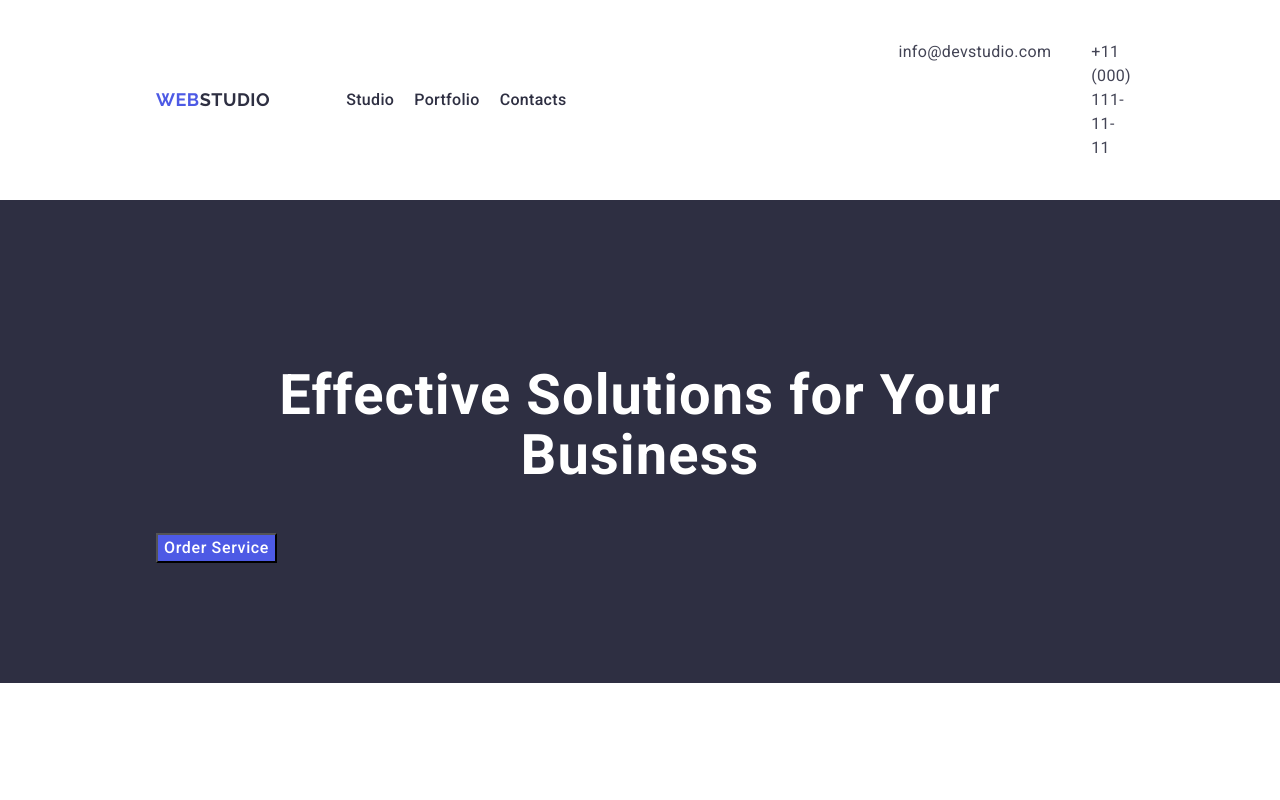
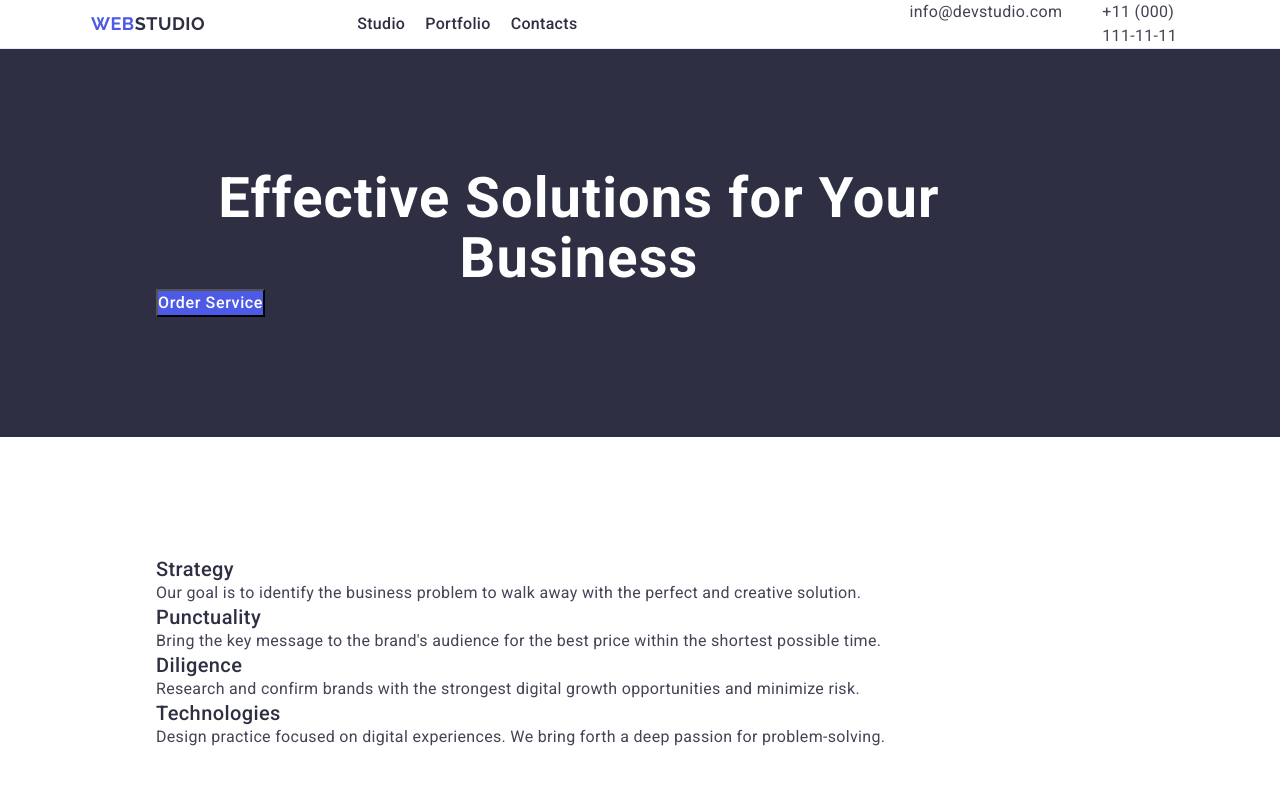
Before and after one commit to YehorStepanov/goit-markup-hw-03, a plain HTML site: page index.html in a window 1280 px wide. Shown: the top 800 px of the page. Drawn offline with nearby package versions, Linux system fonts and the light colour scheme.

Commit message:
fix file

```diff
--- a/css/styles.css
+++ b/css/styles.css
@@ -1,3 +1,8 @@
+*{
+    margin: 0;
+    padding: 0;
+    box-sizing: border-box;
+}
 body{
     background-color: #ffffff;
     font-family: "Roboto", sans-serif;
@@ -5,7 +10,7 @@ body{
 
 }
 .container{
-    max-width: 1440px;
+    width: 1158px;
     padding: 120px 156px;
 }
 
@@ -15,8 +20,16 @@ li{
 a{
     text-decoration: none;
 }
+img{
+    display:block;
+}
+.header{
+    border-bottom: 1px solid #e7e9fc
+}
 .header .container{
-    padding: 24px 156px;
+    width: 1128px;
+    margin: 0 auto;
+    padding: 0 15px;
     display: flex;
     justify-content: space-between;
 }
@@ -54,6 +67,7 @@ a{
     letter-spacing: 0.03em;
     text-transform: uppercase;
     color:#4d5ae5 ;
+    margin-right: 76px
 }
 .logo-web{
     font-family: "Raleway", sans-serif;
@@ -207,6 +221,18 @@ address{
     letter-spacing: 0.02em;
     color:#434455;
 }
+.visually-hidden {
+    position: absolute;
+    width: 1px;
+    height: 1px;
+    margin: -1px;
+    border: 0;
+    padding: 0;
+    white-space: nowrap;
+    clip-path: inset(100%);
+    clip: rect(0 0 0 0);
+    overflow: hidden;
+}
 
 .footer{
     background-color: #2e2f42;
--- a/index.html
+++ b/index.html
@@ -65,7 +65,7 @@
 
       <section class="section-t">
         <div class="container">
-          <h2 class="section-t-ht">Features</h2>
+          <h2 class="section-t-ht visually-hidden">Features</h2>
           <ul class="section-t-ul">
             <li class="section-t-li">
               <h3 class="section-t-hth">Strategy</h3>
```
